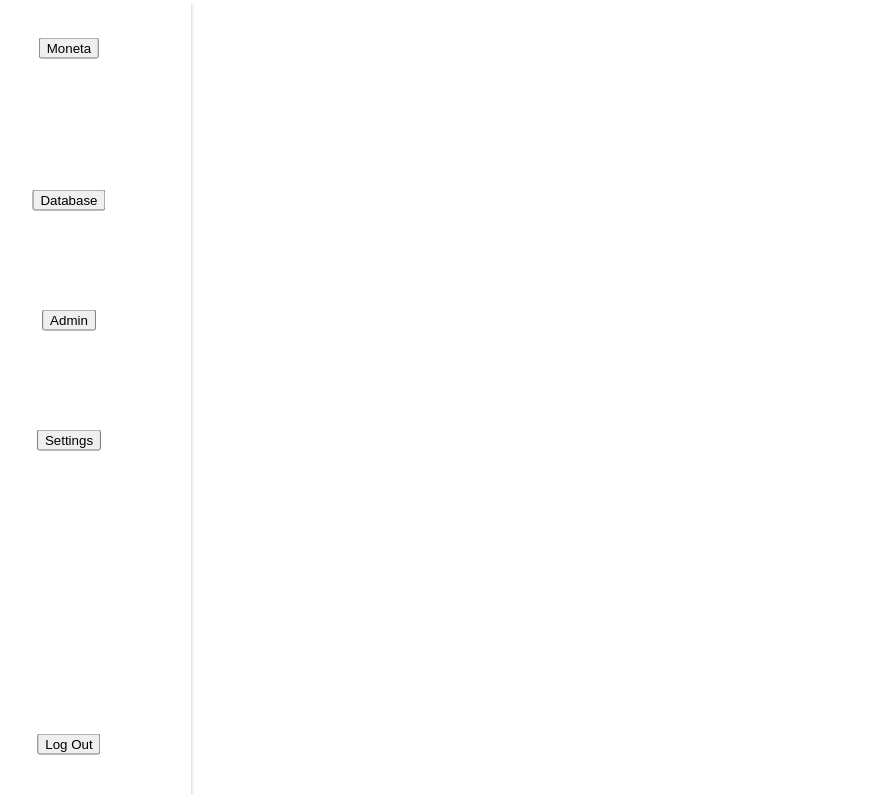
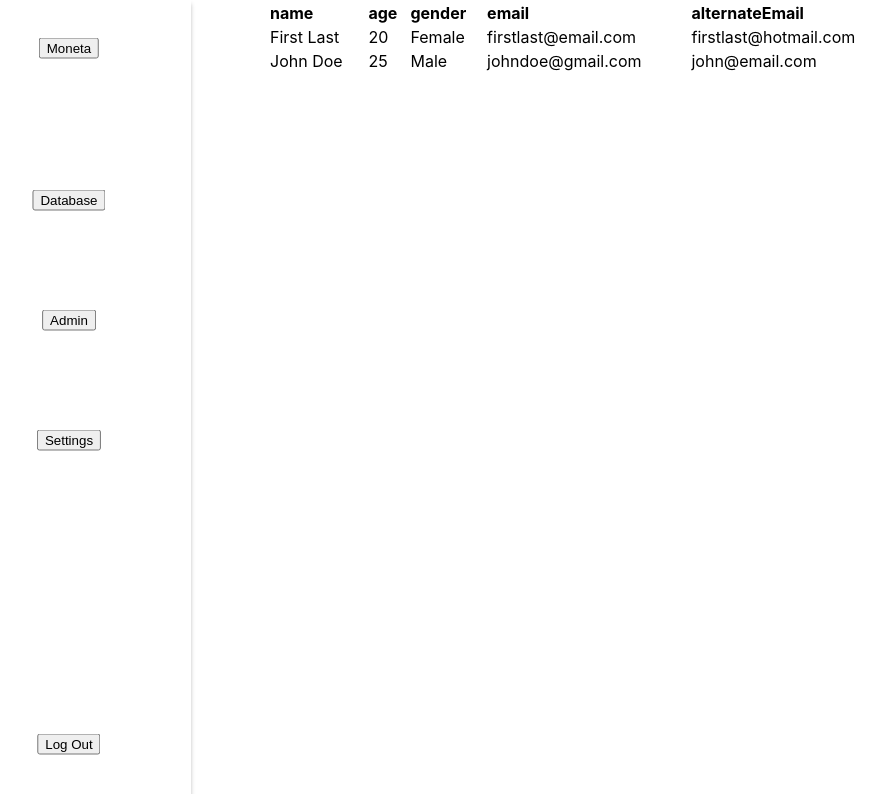
Before and after one commit to TritonSE/TSE-Moneta, a React (Create React App) app in the folder frontend/: page / in a window 1280 px wide. Shown: the top 794 px of the page, without its empty margins (53-938 px from the left). Built offline with nearby package versions, Linux system fonts and the light colour scheme.

Commit message:
Feature/alexzhang1618/table-display (#32)
* add table code

* Add more display data

* Restructured directory

* put inline

Co-authored-by: Navid Boloorian <navidboloorian0@gmail.com>

```diff
--- a/frontend/src/App.js
+++ b/frontend/src/App.js
@@ -1,9 +1,9 @@
 import React from "react";
 import "./App.css";
-import SideNavigation from "./components/SideNavigation";
+import Dashboard from "./pages/dashboard";
 
 function App() {
-  return <SideNavigation />;
+  return <Dashboard />;
 }
 
 export default App;
--- a/frontend/src/components/SideNavigation.js
+++ b/frontend/src/components/SideNavigation.js
@@ -6,7 +6,7 @@
  * @author Kevin Fu
  */
 import React from "react";
-import "./SideNavigation.css";
+import "../css/SideNavigation.css";
 /**
  * Renders the side navigation bar
  * @returns side navigation content
--- /dev/null
+++ b/frontend/src/components/table.js
@@ -0,0 +1,60 @@
+/**
+ * Table display for the dashboard page.
+ * Displays data depending on selected schema.
+ *
+ * @summary Table display for dashboard page.
+ * @author Alex Zhang
+ */
+
+import React from "react";
+import "../css/Table.css";
+
+/** Dummy data used to display the table. */
+/** Only the fields specified in the schema will be columns in the table */
+const _schema = ["name", "age", "gender", "email", "alternateEmail"];
+const _table = [
+  {
+    id: 1,
+    name: "First Last",
+    age: 20,
+    gender: "Female",
+    email: "firstlast@email.com",
+    alternateEmail: "firstlast@hotmail.com",
+  },
+  {
+    id: 2,
+    name: "John Doe",
+    age: 25,
+    gender: "Male",
+    email: "johndoe@gmail.com",
+    alternateEmail: "john@email.com",
+  },
+];
+
+/**
+ * Renders the table display.
+ *
+ * @returns Table display for dashboard.
+ */
+function Table() {
+  return (
+    <div className="table">
+      <table>
+        <tr>
+          {_schema.map((field) => (
+            <th>{field}</th>
+          ))}
+        </tr>
+        {_table.map((entry) => (
+          <tr key={entry.email}>
+            {_schema.map((field) => (
+              <td>{entry[field]}</td>
+            ))}
+          </tr>
+        ))}
+      </table>
+    </div>
+  );
+}
+
+export default Table;
--- /dev/null
+++ b/frontend/src/css/table.css
@@ -0,0 +1,6 @@
+table {
+  position: absolute;
+  left: 320px;
+  text-align: left;
+  width: 50%;
+}
--- a/frontend/src/admin.js
+++ b/frontend/src/pages/Admin.js
@@ -7,7 +7,7 @@
  */
 
 import React from "react";
-import "./admin.css";
+import "../css/Admin.css";
 
 const entries = [
   {
--- /dev/null
+++ b/frontend/src/pages/dashboard.js
@@ -0,0 +1,25 @@
+/**
+ * Dashboard page with table and sidenav.
+ *
+ * @summary Dashboard page.
+ */
+
+import React from "react";
+import SideNavigation from "../components/SideNavigation";
+import Table from "../components/Table";
+
+/**
+ * Renders the dashboard page
+ *
+ * @returns Contents of the dashboard page
+ */
+function Dashboard() {
+  return (
+    <>
+      <SideNavigation />
+      <Table />
+    </>
+  );
+}
+
+export default Dashboard;
```
Also changed, not shown: frontend/src/css/Admin.css (renamed from frontend/src/admin.css), frontend/src/css/SideNavigation.css (renamed from frontend/src/components/SideNavigation.css), frontend/src/pages/Settings.js (renamed from frontend/src/Settings.js).
